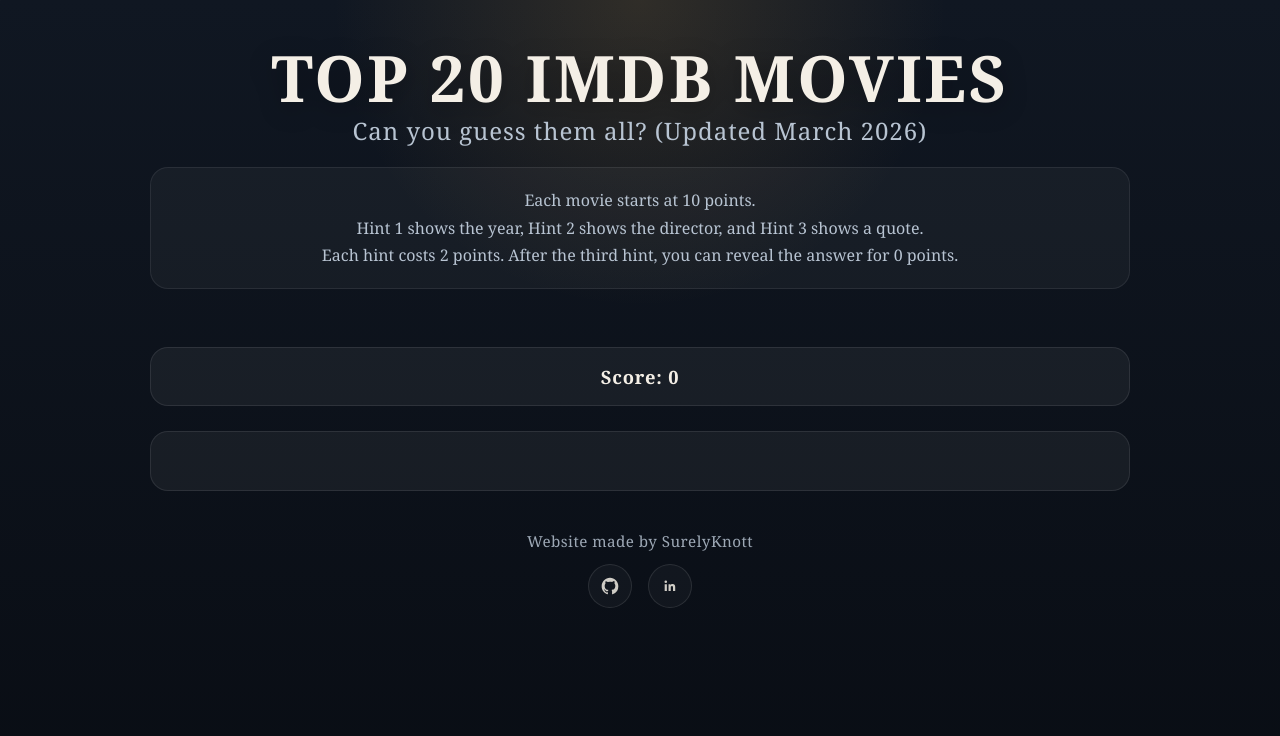
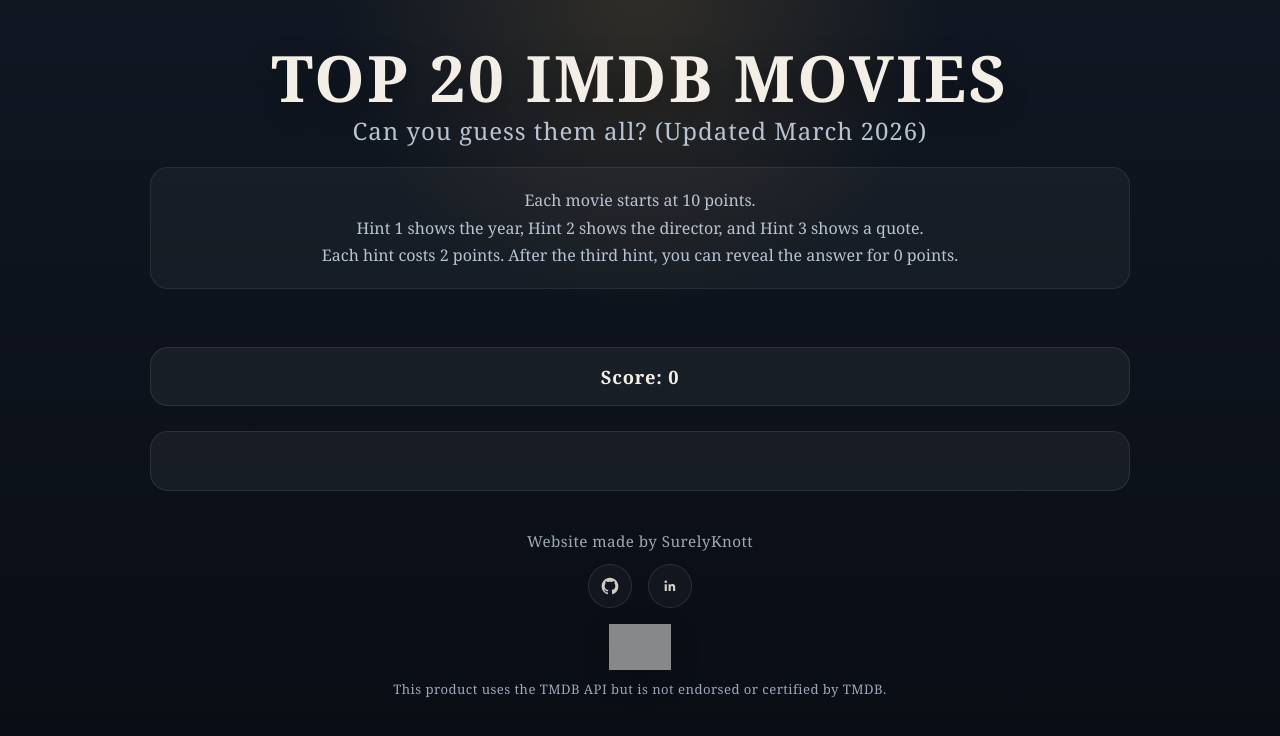
Before and after one commit to surelyknott/top10-imdb, a website: page index.html in a window 1280 px wide. Drawn offline with Linux system fonts and the light colour scheme; no server answers; grey boxes are pictures that could not be loaded.

Commit message:
added TMDB credit to footer

```diff
--- a/index.html
+++ b/index.html
@@ -33,6 +33,15 @@
                 </svg>
             </a>
         </div>
+        <div id="tmdb-attribution">
+            <a href="https://www.themoviedb.org" target="_blank" rel="noreferrer" aria-label="The Movie Database">
+                <img
+                    src="https://www.themoviedb.org/assets/2/v4/logos/v2/blue_square_2-d537fb228cf3ded904ef09b136fe3fec72548ebc1fea3fbbd1ad9e36364db38b.svg"
+                    alt="TMDB logo"
+                >
+            </a>
+            <p>This product uses the TMDB API but is not endorsed or certified by TMDB.</p>
+        </div>
     </footer>
 
     <script src="main.js"></script>
--- a/style.css
+++ b/style.css
@@ -346,6 +346,7 @@
     display: flex;
     justify-content: center;
     gap: 1rem;
+    margin-bottom: 1rem;
 }
 
 #social-links a {
@@ -371,6 +372,29 @@
     width: 20px;
     height: 20px;
     fill: currentColor;
+}
+
+#tmdb-attribution {
+    display: grid;
+    justify-items: center;
+    gap: 0.6rem;
+}
+
+#tmdb-attribution a {
+    display: inline-flex;
+}
+
+#tmdb-attribution img {
+    width: 62px;
+    height: auto;
+    filter: drop-shadow(0 6px 16px rgba(0, 0, 0, 0.22));
+}
+
+#tmdb-attribution p {
+    max-width: 520px;
+    margin: 0;
+    font-size: 0.82rem;
+    line-height: 1.45;
 }
 
 @media (max-width: 760px) {
```
